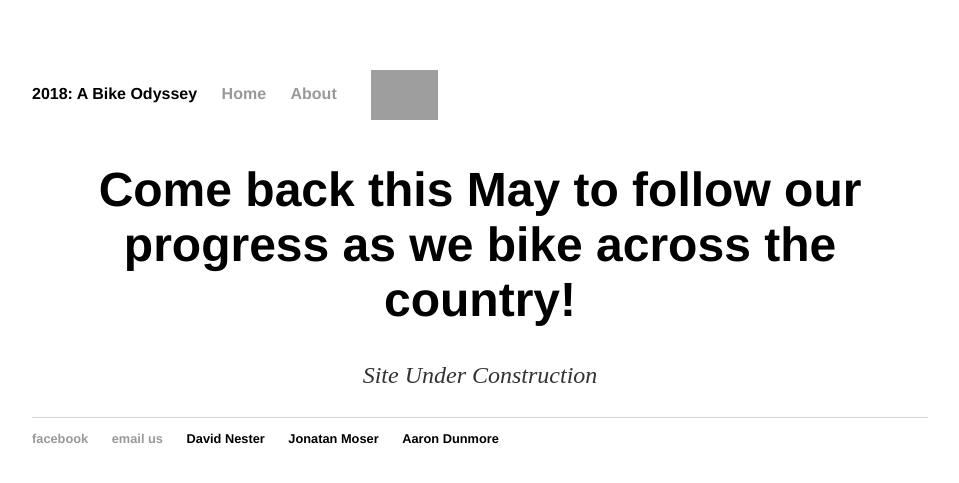
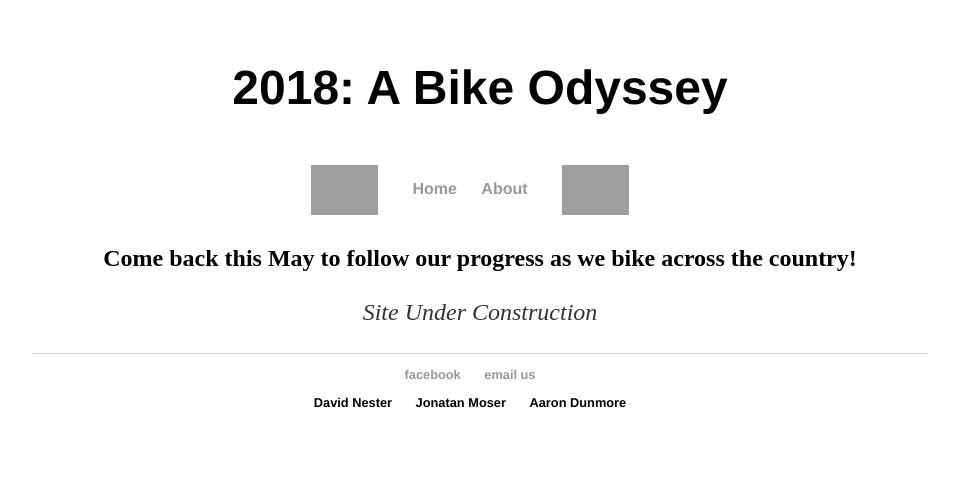
Before and after one commit to DavidNester/DavidNester.github.io, a Jekyll site: the page built from biketrip/index.html, in a window 1280 px wide. Shown: the top 483 px of the page, without its empty margins (160-1119 px from the left). Built offline with Jekyll 4.4.1, drawn with Linux system fonts in a browser that asks for light colours; grey boxes are pictures that could not be loaded.

Commit message:
centered

```diff
--- a/_layouts/bike.html
+++ b/_layouts/bike.html
@@ -3,12 +3,15 @@ layout: master
 ---
 <body>
 	<nav>
-		<ul>
-		<li><b>2018: A Bike Odyssey</b></li>
+		<center>
+		<h1>2018: A Bike Odyssey</h1>
+    	<ul>
+    	<li><img src="/res/bike.png" height="50"></li>
     	<li><a href="/biketrip">Home</a></li>
         <li><a href="/biketrip/about">About</a></li>
         <li><img src="/res/bike.png" height="50"></li>
 		</ul>
+		</center>
 	</nav>
 	<div class="container">
 
@@ -16,12 +19,16 @@ layout: master
 
 	</div><!-- /.container -->
 	<footer>
+	<center>
 		<ul>
 			<li><a href="https://www.facebook.com/2018bikeodyssey/">facebook</a></li>
     		<li><a href="mailto:14nesterd@gmail.com">email us</a></li>
+    	</ul>
+    	<ul>
     		<li>David Nester</li>
     		<li>Jonatan Moser</li>
     		<li>Aaron Dunmore</li>
 		</ul>
+	</center>
 	</footer>
 </body>
--- a/biketrip/index.html
+++ b/biketrip/index.html
@@ -4,7 +4,7 @@ title: 2018&#58; A Bike Odyssey
 ---
 <center>
 <div class="blurb">
-	<h1>Come back this May to follow our progress as we bike across the country!</h1>
+	<h2>Come back this May to follow our progress as we bike across the country!</h2>
 	<p><em>Site Under Construction</em></p>
 </div><!-- /.blurb -->
 </center>
```
